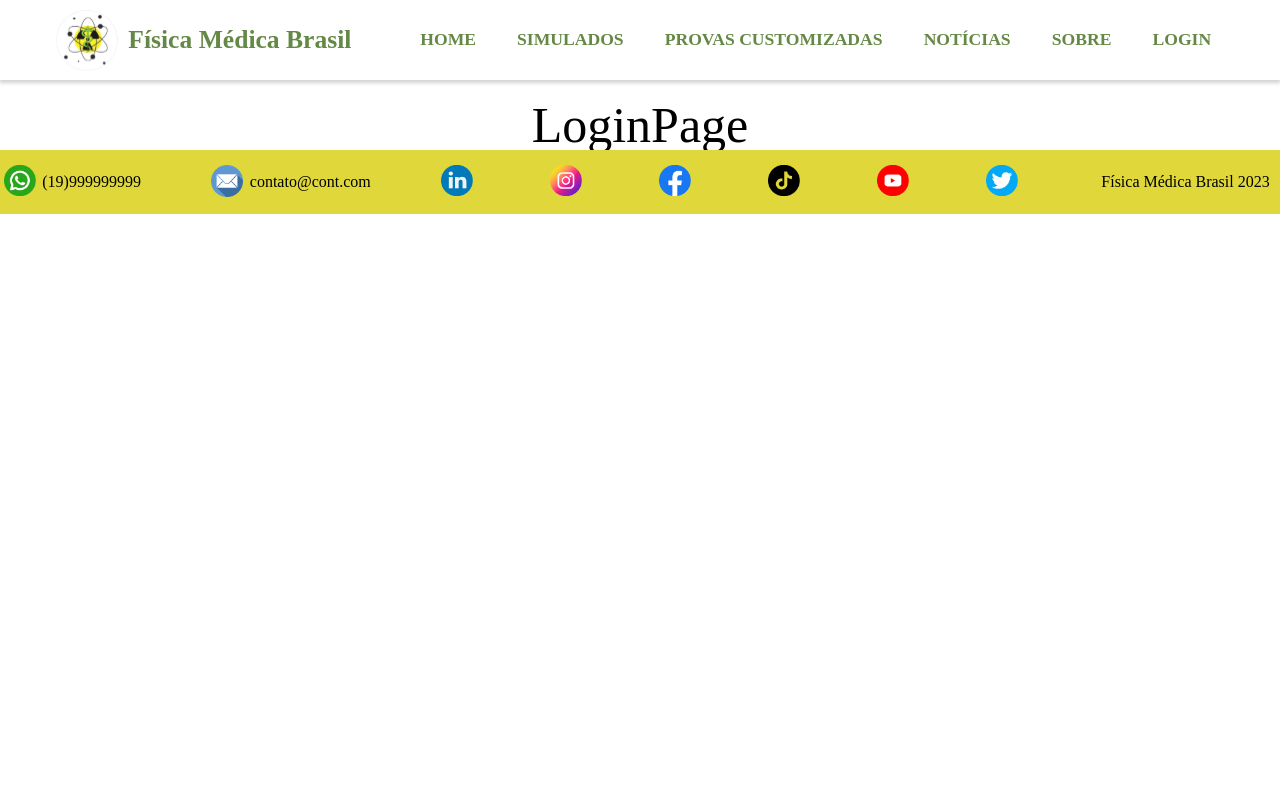
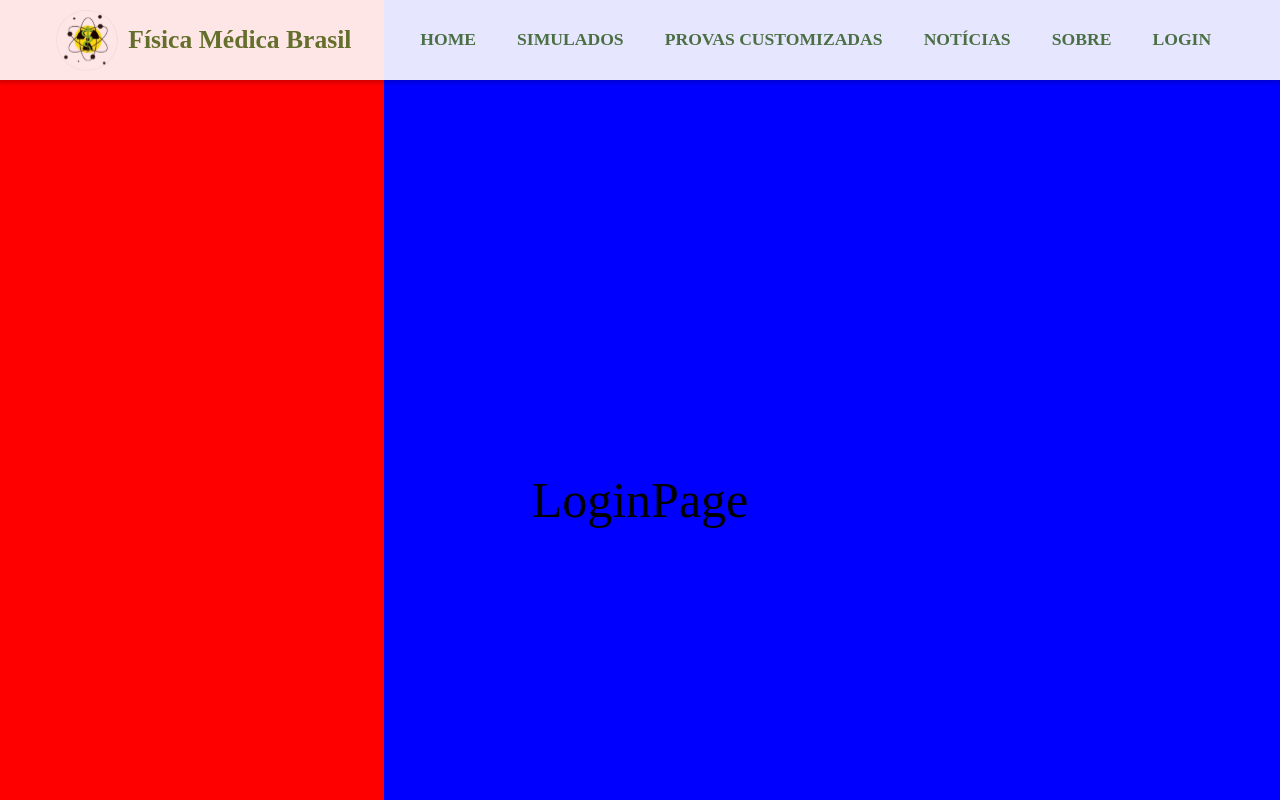
Before and after one commit to GDMeira/SimulAiFrontend, a React (Vite) app: page /LoginPage in a window 1280 px wide. Shown: the top 800 px of the page. Built offline with nearby package versions, Linux system fonts and the light colour scheme.

Commit message:
refactor: adicionadas as cores principais do site no contexto de cores.

```diff
--- a/src/App.jsx
+++ b/src/App.jsx
@@ -11,26 +11,30 @@ import TestsPage from './pages/TestsPage/TestsPage'
 import { pages } from './routes/routes'
 import '@ionic/react/css/core.css';
 import { setupIonicReact } from '@ionic/react';
+import ColorContext from './contexts/colors'
 
 setupIonicReact();
 
 
 export default function App() {
-  const colors = {color1: '#F2F9FF', color2:'#76D423',color3: '#FCF20C'}
+  const colors = { color1: '#F2F9FF', color2: '#76D423', color3: '#FCF20C' }
 
   return (
+    <ColorContext.Provider value={colors}>
       <BrowserRouter>
         <NavBar />
 
         <Routes>
           <Route path={pages.aboutUs} element={<AboutUs />} />
           <Route path={pages.customTests} element={<CustomTestPage />} />
-        <Route path={pages.home} element={<HomePage colors={colors}/>} />
+          <Route path={pages.home} element={<HomePage />} />
           <Route path={pages.signIn} element={<LoginPage />} />
           <Route path={pages.news} element={<NewsPage />} />
           <Route path={pages.tests} element={<TestsPage />} />
         </Routes>
 
         <Footer />
-    </BrowserRouter>)
+      </BrowserRouter>
+    </ColorContext.Provider>
+  )
 }
--- a/src/contexts/colors.js
+++ b/src/contexts/colors.js
@@ -0,0 +1,5 @@
+import { createContext} from "react";
+
+const ColorContext = createContext(0);
+
+export default ColorContext
--- a/src/pages/HomePage/HomePage.jsx
+++ b/src/pages/HomePage/HomePage.jsx
@@ -7,7 +7,7 @@ import Post from "./Post";
 import { pages } from "../../routes/routes";
 
 
-export default function HomePage({colors}) {
+export default function HomePage() {
     const navigate = useNavigate();
 
     const desktopPosts = [
@@ -31,14 +31,14 @@ export default function HomePage({colors}) {
 
     return (
         <ContainerHomeSC>
-            {posts.map((post,i) => <Post key={i} post={post} position={i} colors={colors}/>)}
+            {posts.map((post,i) => <Post key={i} post={post} position={i} />)}
         </ContainerHomeSC>
     )
 }
 
 const ContainerHomeSC = styled.main`
     width: 100vw;
-    margin-top: 10vh;
+    padding-top: 10vh;
     display: flex;
     flex-direction: column;
     justify-content: flex-start;
--- a/src/pages/HomePage/Post.jsx
+++ b/src/pages/HomePage/Post.jsx
@@ -1,8 +1,11 @@
+import { useContext } from "react";
 import { useNavigate } from "react-router-dom";
 import styled from "styled-components";
+import ColorContext from "../../contexts/colors";
 
-export default function Post({ position, post, colors }) {
+export default function Post({ position, post }) {
     const navigate = useNavigate();
+    const colors = useContext(ColorContext);
 
     const hasText = post.text !== '';
     // const hasImage = post.image !== undefined;
--- a/src/pages/LoginPage/LoginPage.jsx
+++ b/src/pages/LoginPage/LoginPage.jsx
@@ -10,9 +10,11 @@ export default function LoginPage() {
 
 const ContainerSC = styled.main`
     width: 100vw;
+    min-height: 100vh;
     font-size: 50px;
     display: flex;
     justify-content: center;
     align-items: center;
-    margin-top: 100px;
+    padding-top: 100px;
+    background-image: linear-gradient(to right, red 0%, red 30%, blue 30%, blue 100%);
 `
```
Lines whose indentation alone changed are shown as unchanged.
